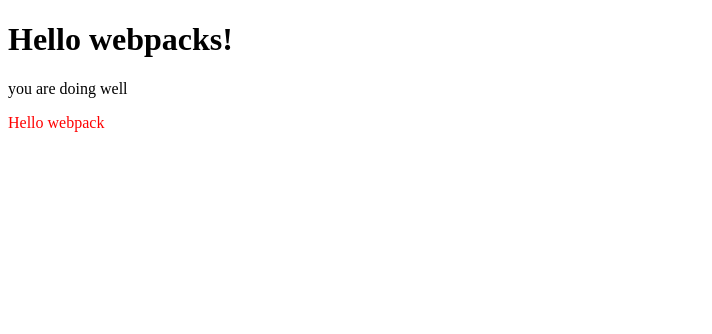
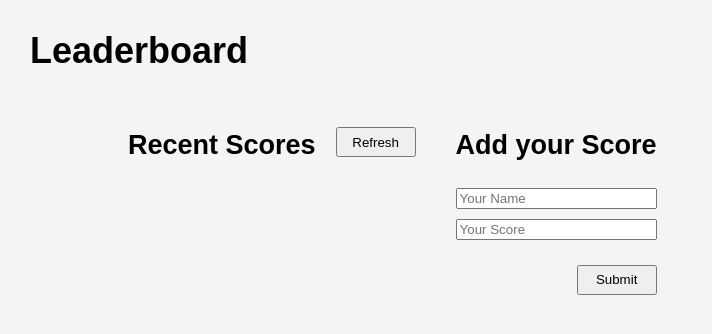
Before and after one commit to collinsmezie/Leaderboard-project-microverse, a website built with webpack: page src/index.html in a window 1280 px wide. Shown: the whole page, without its empty margins (0-712 px from the left). Built offline with nearby package versions, Linux system fonts and the light colour scheme.

Commit message:
completed first milestone of the leaderboard

```diff
--- /dev/null
+++ b/modules/class.js
@@ -0,0 +1,13 @@
+const addBtn = document.querySelector('.submit-btn');
+const nameValue = document.querySelector('.name-holder');
+const scoreValue = document.querySelector('.score-holder');
+const mainDynamicBox = document.querySelector('.dynamic-box');
+export default function addDetails() {
+  addBtn.addEventListener('click', () => {
+    const dynamicDiv = document.createElement('div');
+    dynamicDiv.className = 'dynamic-div';
+    dynamicDiv.innerHTML = `${nameValue.value}:${scoreValue.value}`;
+    mainDynamicBox.appendChild(dynamicDiv);
+    mainDynamicBox.style.display = 'block';
+  });
+}
--- a/src/index.html
+++ b/src/index.html
@@ -3,10 +3,32 @@
 <head>
     <meta charset="UTF-8">
     <meta name="viewport" content="width=device-width, initial-scale=1.0">
-    <title>Wbpack Exercise</title>
+    <title>Leader Board</title>
 </head>
 <body>
-    <h1>Hello webpacks!</h1>
-    <p>you are doing well</p>
+   <header>
+       <h1>Leaderboard</h1>
+   </header>
+   <div class="container">
+       <div class="box-1">
+        <div class="flexbox-1">
+            <h2>Recent Scores</h2>
+            <input type="button" value="Refresh" class="my-btn">
+        </div>
+        <div class="dynamic-box">  </div>
+       </div>
+       <div class="box-2">
+        <h2>Add your Score</h2>
+        <form class ="only-form">
+        <div class="input-sec">
+            <input type="text" class="name-holder" placeholder="Your Name">
+            <input type="text" class="score-holder" placeholder="Your Score">
+        </div>
+        <div class="submit-button">
+            <input type="button" value="Submit" class="my-btn submit-btn">
+        </div>
+        </form>
+       </div>
+   </div>
 </body>
 </html>
--- a/src/index.js
+++ b/src/index.js
@@ -1,17 +1,4 @@
-import _ from 'lodash';
 import './style.css';
+import addDetails from '../modules/class.js';
 
-
-
-function component() {
-    const element = document.createElement('div');
-
-  // Lodash, now imported by this script
-  element.innerHTML = _.join(['Hello', 'webpack'], ' ');
-  element.classList.add('hello');
-
-
-    return element;
-  }
-
-  document.body.appendChild(component());
+addDetails();
--- a/src/style.css
+++ b/src/style.css
@@ -1,3 +1,54 @@
-.hello {
-    color: red;
+* {
+  text-decoration: none;
+  list-style: none;
+  box-sizing: border-box;
 }
+
+body {
+  font: 18px/1.5 Arial, helvetica, sans-serif;
+  margin: 0;
+  padding: 0;
+  background-color: #f4f4f4;
+}
+
+header {
+  padding-left: 30px;
+}
+
+.container {
+  width: 80%;
+  margin: auto;
+  display: flex;
+  gap: 40px;
+}
+
+.flexbox-1 {
+  display: flex;
+  justify-content: flex-start;
+  gap: 20px;
+}
+
+.my-btn {
+  width: 80px;
+  height: 30px;
+  margin-top: 25px;
+}
+
+.input-sec {
+  display: flex;
+  flex-direction: column;
+  gap: 10px;
+}
+
+.submit-btn {
+  float: right;
+}
+
+.dynamic-box {
+  border: 1px solid black;
+  display: none;
+}
+
+.dynamic-div:nth-child(even) {
+  background-color: rgb(176, 183, 183);
+}
--- a/webpack.config.js
+++ b/webpack.config.js
@@ -1,15 +1,15 @@
 const path = require('path');
 const HtmlWebpackPlugin = require('html-webpack-plugin');
 
-
 module.exports = {
+  mode: 'development',
   entry: './src/index.js',
   devServer: {
     static: './dist',
   },
   plugins: [
     new HtmlWebpackPlugin({
-      template: './src/index.html'
+      template: './src/index.html',
     }),
   ],
   output: {
```
Also changed, not shown: README.md.
